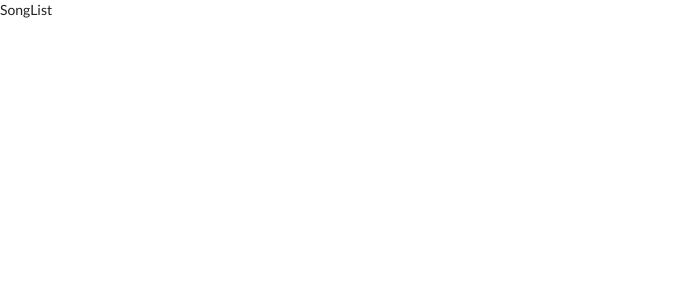
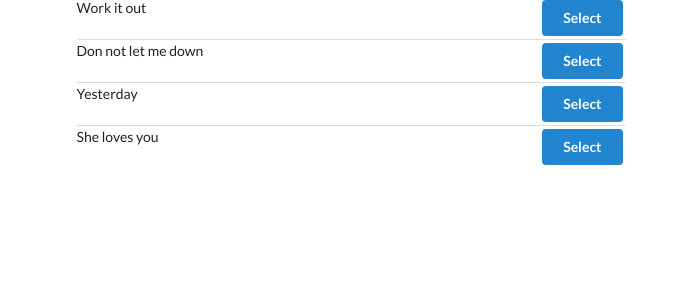
Before and after one commit to yaairfernando/songs, a React (Create React App) app: page / in a window 1280 px wide. Shown: the top 300 px of the page, without its empty margins (0-688 px from the left). Built offline with nearby package versions, Linux system fonts and the light colour scheme.

Commit message:
Configure connect function, render list of songs from the SongList component

```diff
--- a/src/components/App.js
+++ b/src/components/App.js
@@ -3,8 +3,12 @@ import SongList from './SongList';
 
 const App = () => {
   return(
-    <div>
-      <SongList />
+    <div className="ui container grid">
+      <div className="ui row">
+        <div className="column eight wide">
+          <SongList />
+        </div>
+      </div>
     </div>
   );
 };
--- a/src/components/SongList.js
+++ b/src/components/SongList.js
@@ -2,11 +2,35 @@ import React, { Component } from 'react';
 import { connect } from 'react-redux';
 
 class SongList extends Component {
+
+  renderList() {
+    return this.props.songs.map((song) => {
+      return (
+        <div className="item" key={song.title}>
+          <div className="right floated content">
+            <button className="ui button primary">
+              Select
+            </button>
+          </div>
+          <div className="content">
+            {song.title}
+          </div>
+        </div>
+      );
+    });
+  }
+
   render() {
     return (
-      <div>SongList</div>
+      <div className="ui divided list">
+        { this.renderList() }
+      </div>
     );
   };
 };
 
-export default connect()(SongList);
+const mapStateToProps = state => {
+  return { songs: state.songs };
+}
+
+export default connect(mapStateToProps)(SongList);
```
